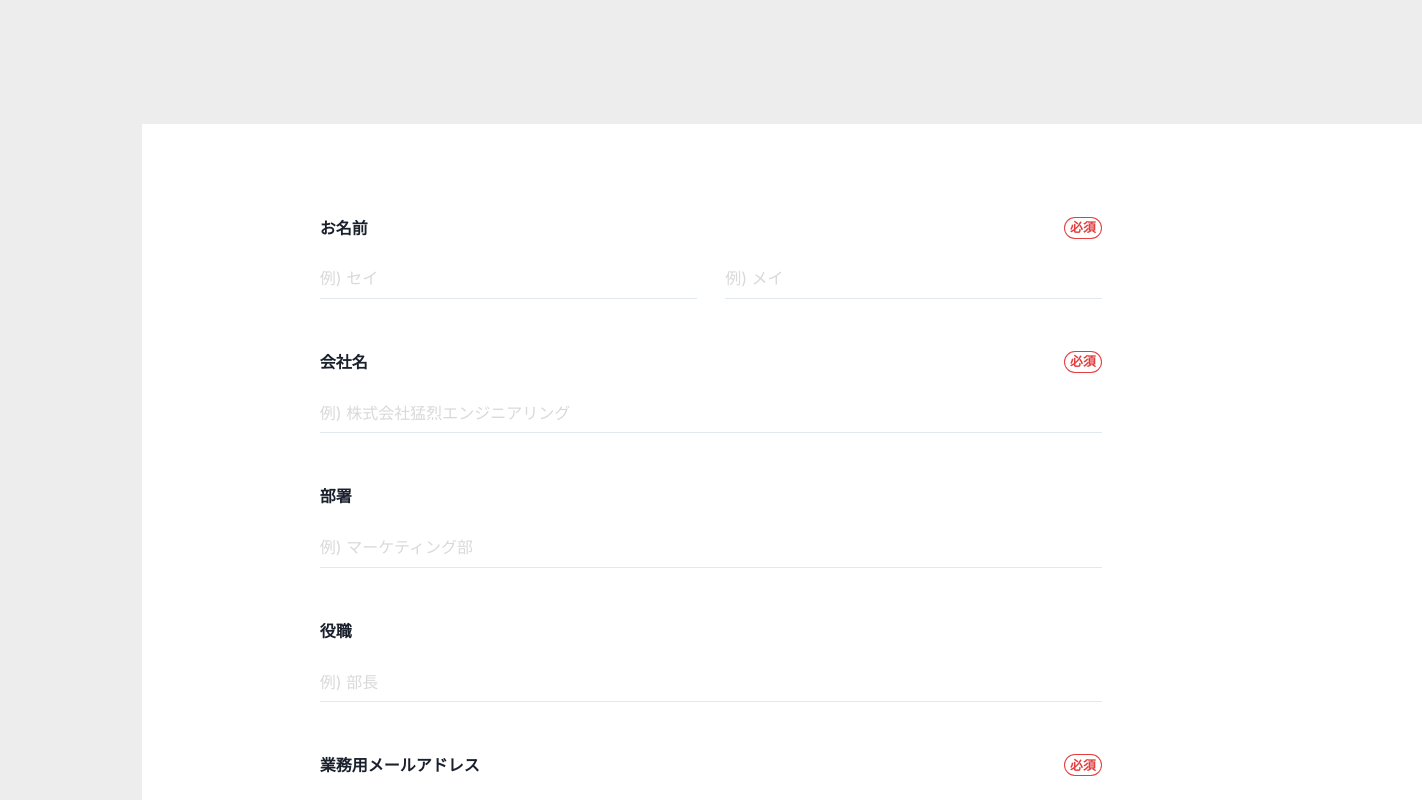
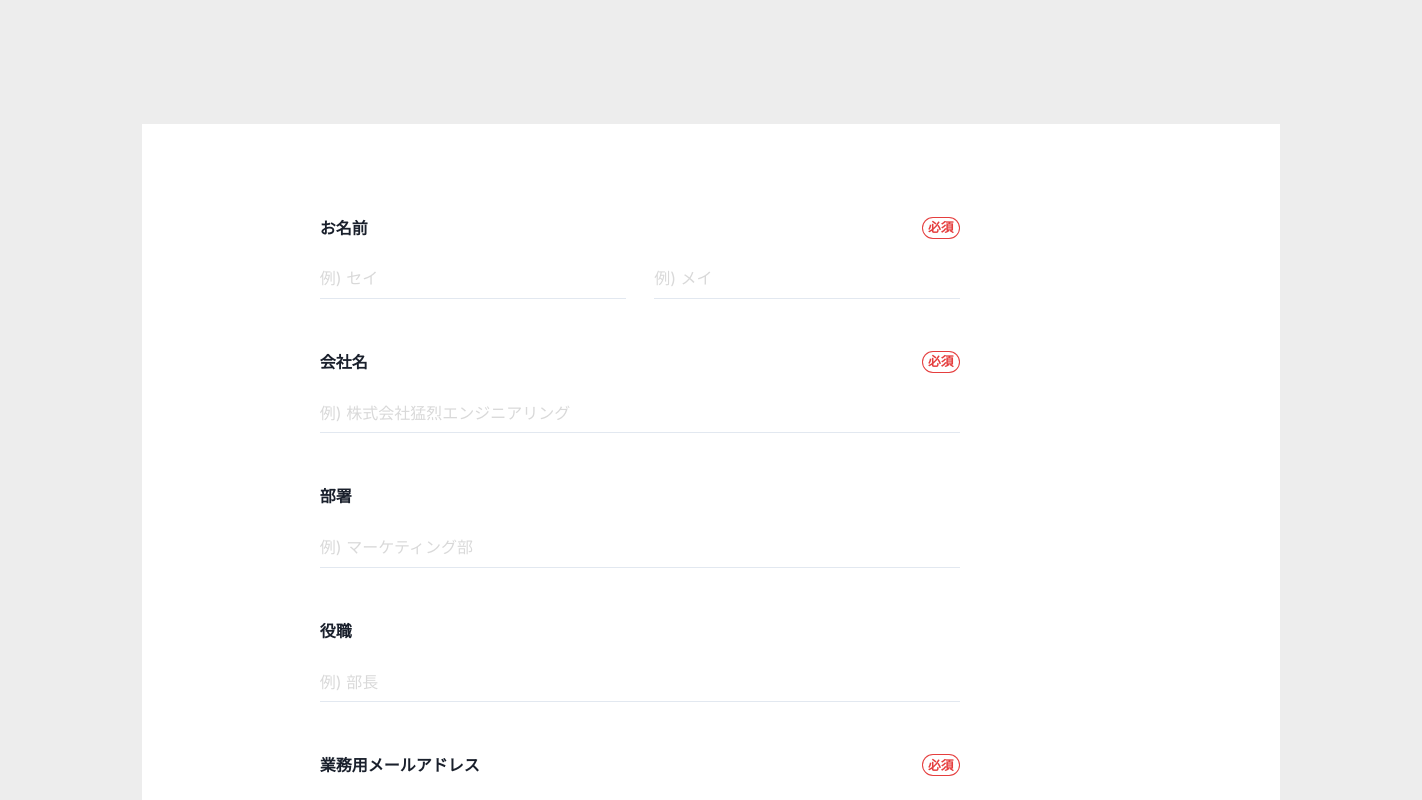
Before and after one commit to mouretsu-engineering/company_hp, a Next.js app: page /contact in a window 1280 px wide. Shown: the part 420-1220 px from the top of the page, 1422 px wide, since content can reach past the window. Built offline with nearby package versions, Linux system fonts and the light colour scheme.

Commit message:
微修正

```diff
--- a/src/components/page/contact/ContactForm.tsx
+++ b/src/components/page/contact/ContactForm.tsx
@@ -26,13 +26,12 @@ export const ContactForm = () => {
   const onSubmit = (data: any) => console.log(data);
 
   return (
-    <Box ml={{ base: '4.27vw', md: '0' }} >
+    <Box ml={{ base: '4.27vw', md: '11.1vw' }} >
       <VStack
         as="form"
         onSubmit={handleSubmit(onSubmit)}
         align='start'
         bgColor='white'
-        ml={{ base: '0', md: '11.1vw' }}
         mb={{ base: '10vw', md: '15vw' }}
         pl={{ base: '6.4vw', md: '13.89vw' }}
         pr={{ base: '6.4vw', md: '25vw' }}
```
